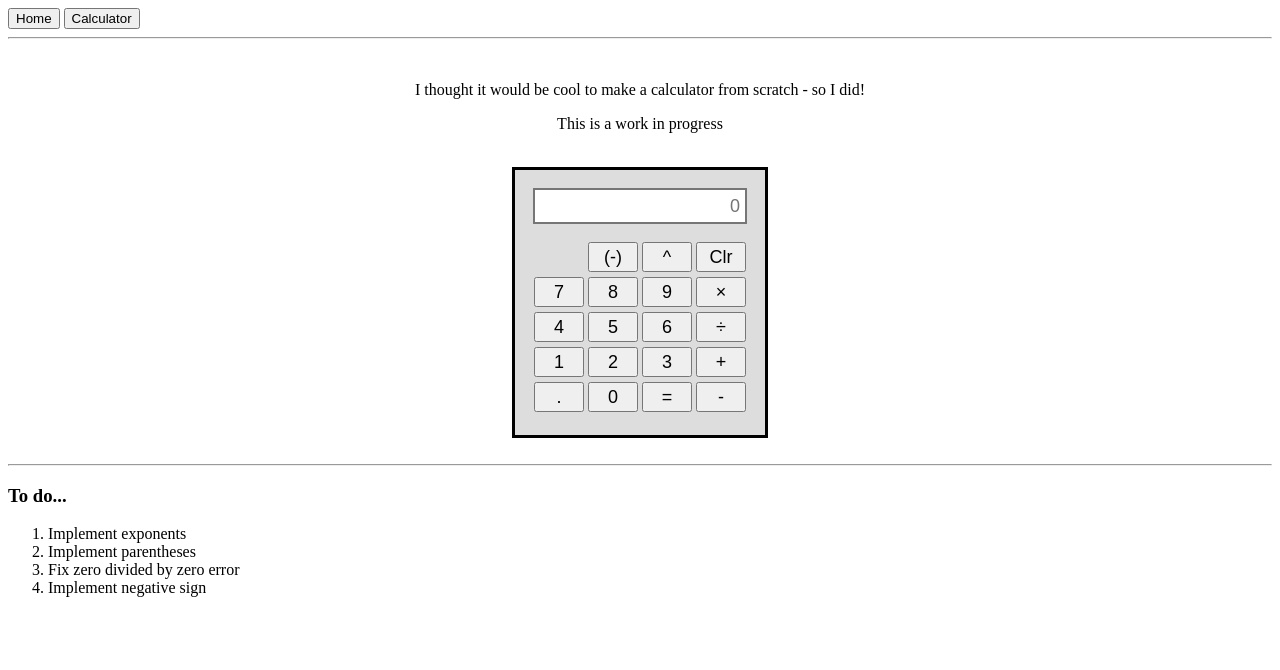
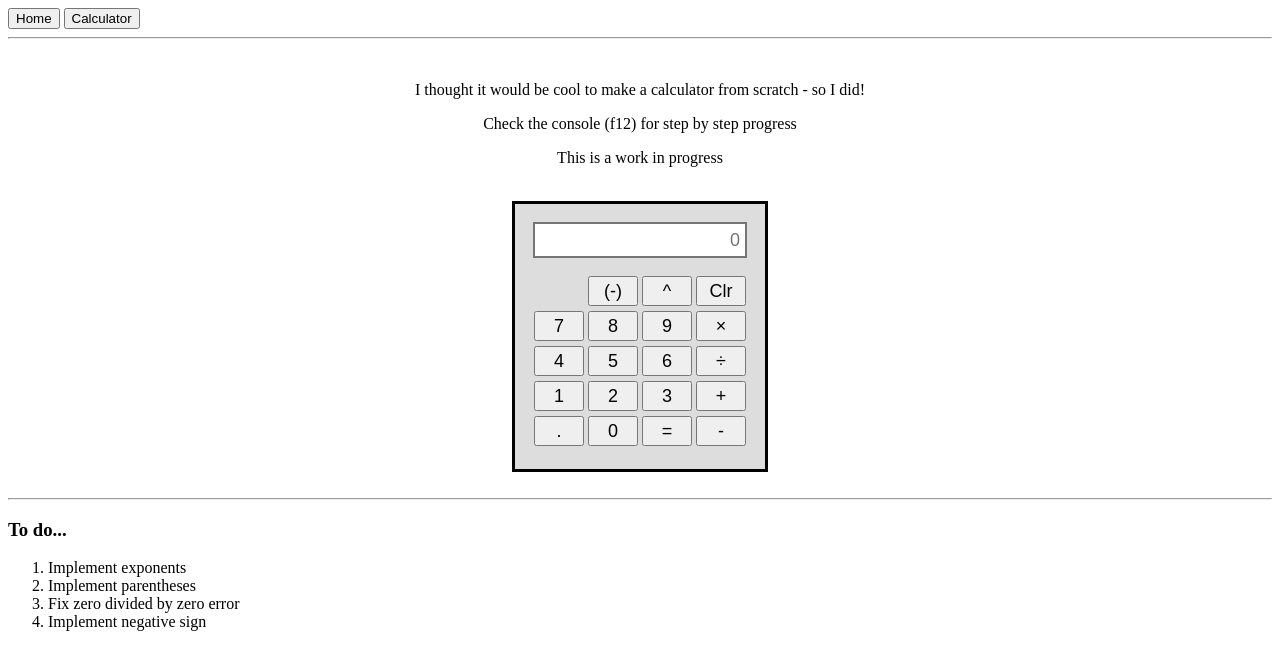
Before and after one commit to IsaacYocum/Isaacs-Site, a plain HTML site: page calculator.html in a window 1280 px wide. Drawn offline with Linux system fonts and the light colour scheme.

Commit message:
Added step by step logs on the console including the entire problem when = is pressed.

```diff
--- a/calculator.html
+++ b/calculator.html
@@ -15,6 +15,7 @@
     <div>
     </br>
     <center><p>I thought it would be cool to make a calculator from scratch - so I did!</p></center>
+    <center><p>Check the console (f12) for step by step progress</p></center>
     <center><p>This is a work in progress</p></center>
     </br>
     <div class="calcWrapper">
--- a/scripts/calculator.js
+++ b/scripts/calculator.js
@@ -16,6 +16,7 @@ function GetNum(num) {
   if (binary === false) {
     if (answer !== undefined) {
       firstNum = numPlaceholder;
+      console.log("firstNum is " + firstNum)
       document.getElementById('calcOutput').value = firstNum;
     } else {
       firstNum += numPlaceholder;
@@ -70,7 +71,7 @@ function Calculate() {
     answer = Math.pow(firstNum, secondNum);
   }
   document.getElementById('calcOutput').value = answer;
-
+  console.log("firstNum " + firstNum + " " + operator + " secondNum " + secondNum +  " = answer " + answer);
   firstNum = answer;
   secondNum = "";
   binary = false;
```
